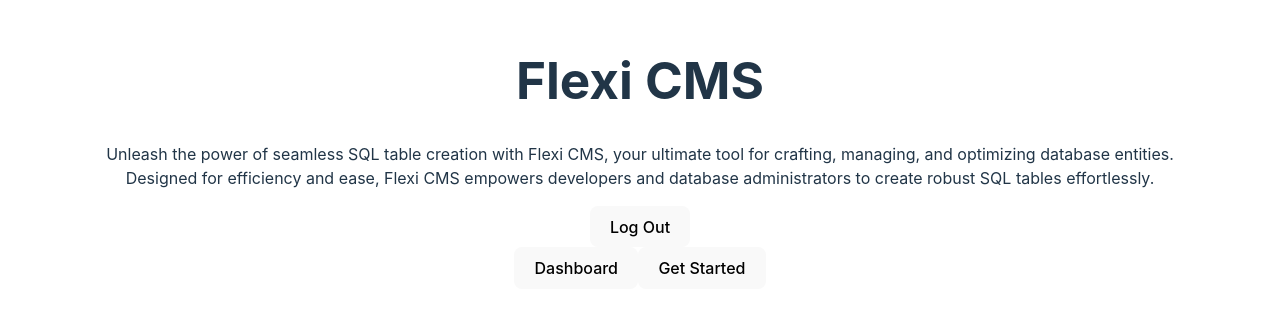
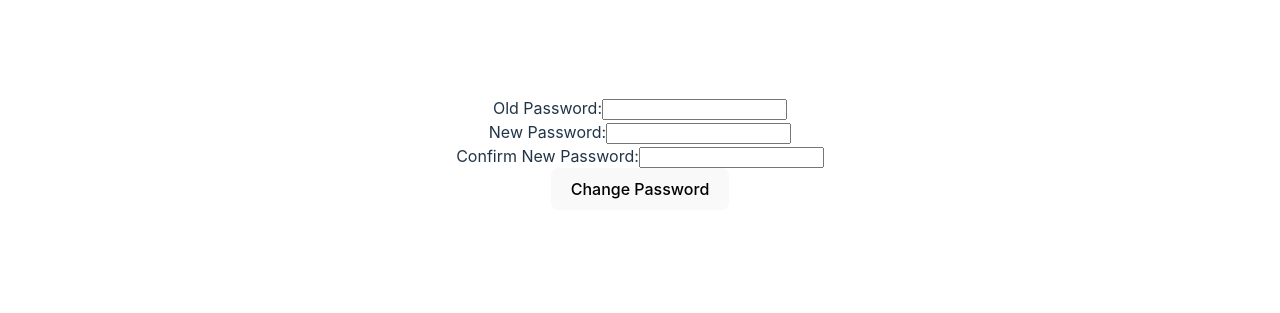
Before and after one commit to haseebhijazi/FlexiCMS, a React (Vite) app in the folder frontend/: page /change-password in a window 1280 px wide. Before the commit this address led to /. Shown: the part 247-560 px from the top of the page. Built offline with nearby package versions, Linux system fonts and the light colour scheme; sample sign-in values are in the browser's storage.

Commit message:
Change Password Frontend

```diff
--- a/frontend/src/App.jsx
+++ b/frontend/src/App.jsx
@@ -7,6 +7,7 @@ import Home from './components/Home.jsx';
 import Dashboard from './components/Dashboard.jsx'
 import ProtectedRoute from './components/ProtectedRoute.jsx';
 import EntityForm from './components/EntityForm.jsx';
+import ChangePasswordForm from './components/ChangePasswordForm.jsx';
 
 function App() {
 
@@ -18,6 +19,7 @@ function App() {
         <Route path="/login" element={<LogIn />} />
         <Route path="/dashboard" element={<ProtectedRoute> <Dashboard /> </ProtectedRoute>} />
         <Route path="/create-entity" element={<ProtectedRoute> <EntityForm /> </ProtectedRoute>} />
+        <Route path="/change-password" element={<ProtectedRoute> <ChangePasswordForm /> </ProtectedRoute>} />
         <Route path="*" element={<Navigate to="/" replace />} />
       </Routes>
 
--- /dev/null
+++ b/frontend/src/components/ChangePasswordForm.jsx
@@ -0,0 +1,79 @@
+import React, { useState } from 'react';
+import axios from 'axios';
+
+const ChangePasswordForm = () => {
+  const [oldPassword, setOldPassword] = useState('');
+  const [newPassword, setNewPassword] = useState('');
+  const [confPassword, setConfPassword] = useState('');
+
+  const handleSubmit = async (e) => {
+    e.preventDefault();
+
+    if (newPassword !== confPassword) {
+      alert("New Password and Confirm Password do not match");
+      return;
+    }
+
+    try {
+        const token = localStorage.getItem('token');
+
+        if (!token) {
+            console.error('No token found in local storage');
+            return;
+        }
+        const headers = {
+            Authorization: `Bearer ${token}`,
+        };
+
+        const response = await axios.post('http://localhost:8000/api/v1/users/change-password', {
+            oldPassword,
+            newPassword,
+            confPassword
+        }, { headers });
+
+        console.log(response.data);
+        alert('Password changed successfully!');
+    } catch (error) {
+      console.error('There was an error changing the password!', error);
+      alert('Failed to change password');
+    }
+  };
+
+  return (
+    <form onSubmit={handleSubmit}>
+      <div>
+        <label htmlFor="oldPassword">Old Password:</label>
+        <input
+          type="password"
+          id="oldPassword"
+          value={oldPassword}
+          onChange={(e) => setOldPassword(e.target.value)}
+          required
+        />
+      </div>
+      <div>
+        <label htmlFor="newPassword">New Password:</label>
+        <input
+          type="password"
+          id="newPassword"
+          value={newPassword}
+          onChange={(e) => setNewPassword(e.target.value)}
+          required
+        />
+      </div>
+      <div>
+        <label htmlFor="confPassword">Confirm New Password:</label>
+        <input
+          type="password"
+          id="confPassword"
+          value={confPassword}
+          onChange={(e) => setConfPassword(e.target.value)}
+          required
+        />
+      </div>
+      <button type="submit">Change Password</button>
+    </form>
+  );
+};
+
+export default ChangePasswordForm;
--- a/frontend/src/components/Header.jsx
+++ b/frontend/src/components/Header.jsx
@@ -36,6 +36,8 @@ function ResponsiveAppBar() {
     setAnchorElUser(null);
     if (setting === 'Logout') {
       handleLogout();
+    } else if (setting === 'Change Password') {
+      handleChangePassword();
     }
   };
 
@@ -56,12 +58,18 @@ function ResponsiveAppBar() {
     };
 
     try {
-      const response = await axios.get('http://localhost:8000/api/v1/users/logout', { headers });
-      // Handle successful logout, e.g., redirect to login page
+      await axios.get('http://localhost:8000/api/v1/users/logout', { headers });
+      // Clear the token from local storage
+      localStorage.removeItem('token');
+      // Redirect to the login page
       window.location.href = '/login';
     } catch (error) {
       console.error('There was an error logging out!', error);
     }
+  };
+
+  const handleChangePassword = () => {
+    window.location.href = '/change-password';
   };
 
   return (
```
Also changed, not shown: 1 other file (tests, documents, lock files or other folders).
